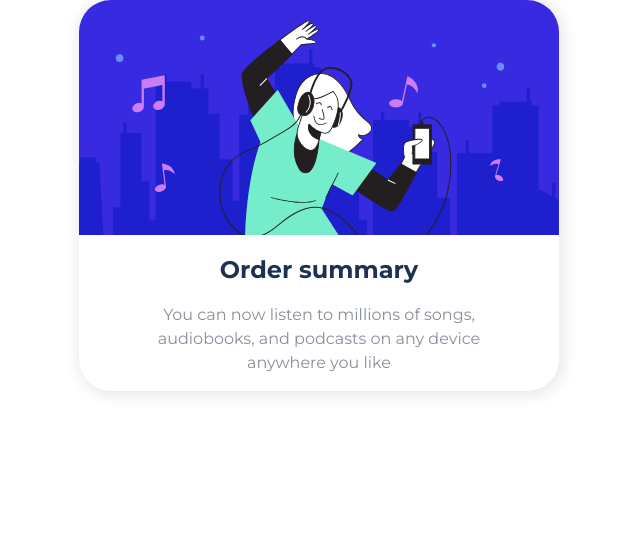
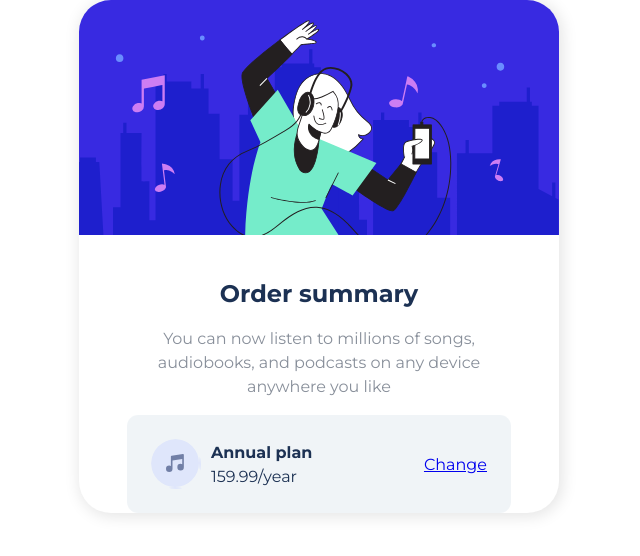
Before and after one commit to xfontr/202207-w2ch1-xifre-font, a website: page components/order-summary.html in a window 1280 px wide. Shown: the whole page, without its empty margins (161-801 px from the left). Drawn offline with nearby package versions, Linux system fonts and the light colour scheme; files that its build step writes are made by us from their sources.

Commit message:
Added plan section

```diff
--- a/components/order-summary.html
+++ b/components/order-summary.html
@@ -26,6 +26,19 @@
                         You can now listen to millions of songs, audiobooks, and
                         podcasts on any device anywhere you like
                     </p>
+                    <div class="order-summary card__plan">
+                        <div class="order-summary plan__icon"></div>
+                        <div class="order-summary plan__information">
+                            <span class="order-summary plan__title"
+                                >Annual plan</span
+                            ><span class="order-summary plan__price"
+                                >159.99/year</span
+                            >
+                        </div>
+                        <a href="#" class="order-summary card__change-plan"
+                            >Change</a
+                        >
+                    </div>
                 </div>
             </article>
         </main>
--- a/sass/components/order-summary/_card-style.scss
+++ b/sass/components/order-summary/_card-style.scss
@@ -11,19 +11,54 @@
         justify-content: center;
         flex-direction: column;
         overflow: hidden;
-        background-color: white;
+        background-color: order-summary.$primary-color;
         color: order-summary.$typography;
+
         &__content {
             padding-left: 3em;
             padding-right: 3em;
         }
+
         &__title,
         &__description {
             text-align: center;
         }
+
+        &__title {
+            padding-top: 1em;
+        }
+
         &__description {
             color: order-summary.$typography-light;
             line-height: 1.5em;
         }
+        &__plan {
+            display: flex;
+            justify-content: space-between;
+            align-items: center;
+            border-radius: 0.7em;
+            color: order-summary.$typography;
+            background-color: order-summary.$secondary-color;
+            padding: 1.5em;
+            gap: 10px;
+        }
+    }
+
+    &.plan {
+        &__title {
+            font-weight: bold;
+        }
+        &__information {
+            display: flex;
+            flex-direction: column;
+            gap: 5px;
+            margin-right: auto;
+        }
+        &__icon {
+            width: 50px;
+            height: 50px;
+            border-radius: 50%;
+            background-image: url(../images/order-summary/icon-music.svg);
+        }
     }
 }
--- a/sass/variables/colors/_order-summary.scss
+++ b/sass/variables/colors/_order-summary.scss
@@ -1,3 +1,6 @@
 $typography: #1c3153;
 $typography-light: #888f9a;
 $contrast-color: #766df0;
+
+$primary-color: white;
+$secondary-color: rgba(171, 195, 212, 0.18);
```
Also changed, not shown: images/order-summary/icon-music.svg (added).
